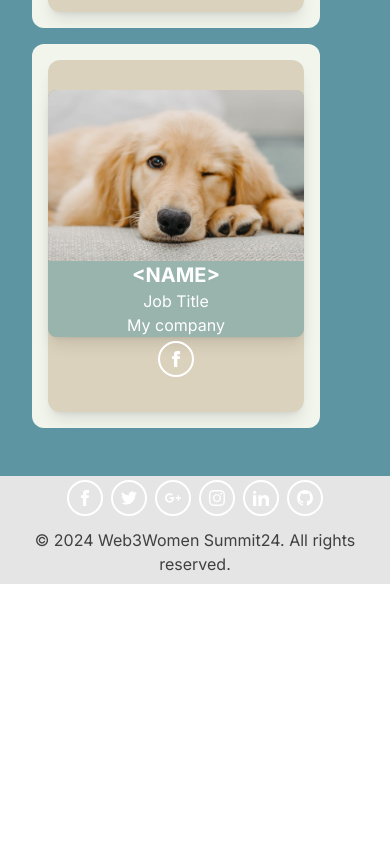
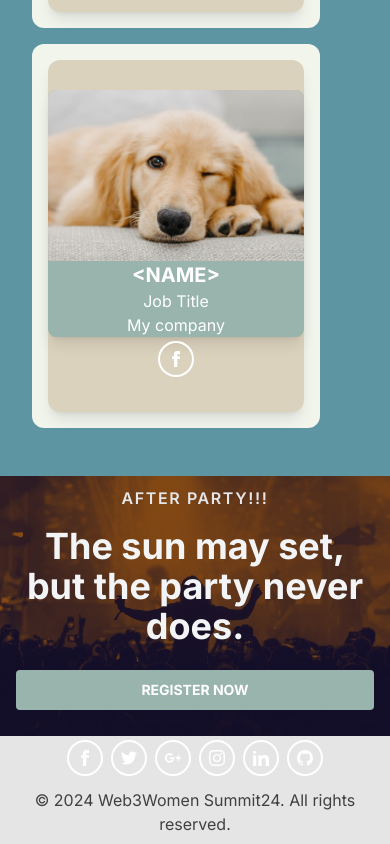
Before and after one commit to Mani007/w3w, a Next.js app: page / in a window 390 px wide. Shown: the part 5663-6507 px from the top of the page. Before the commit the page ends 6247 px from the top, so only its background shows below. Built offline with nearby package versions, Linux system fonts and the light colour scheme.

Commit message:
After party

```diff
--- /dev/null
+++ b/src/app/components/Afterparty.jsx
@@ -0,0 +1,37 @@
+'use client'
+import React from 'react'
+import Image from 'next/image'
+import afterparty from '../assets/afterparty.jpg'
+function Afterparty() {
+  return (
+   <>
+    <div className="w-full h-full relative flex ">
+        <Image src={afterparty}
+        sizes={['100vw', '100vh']}
+        alt="Afterparty web3women summit 2024"
+        className="w-full h-full relative"
+        />
+
+    <div className="absolute text-overlay flex items-center justify-center w-full h-full bg-gray-900 bg-opacity-50 py-12">
+      <div className="text-center">
+        <div className="container px-4 mx-auto">
+          <div className="max-w-4xl mx-auto text-center">
+            <span className="text-gray-200 font-semibold uppercase tracking-widest">After Party!!!</span>
+            <h2 className="mt-4 mb-6 text-4xl lg:text-5xl font-bold text-gray-100">The sun may set, but the party never does.</h2>
+            {/* <p className="max-w-3xl mx-auto mb-10 text-lg text-gray-300">
+              Lorem ipsum dolor, sit amet consectetur adipisicing elit. Laborum sit cum iure qui, nostrum at sapiente
+              ducimus.
+            </p> */}
+            <a className="inline-block w-full md:w-auto mb-4 md:mr-6 py-2 px-8 text-sm font-bold uppercase border-2 border-transparent bg-[#98B4AC] rounded hover:bg-gray-100 text-white transition duration-200"
+            target="_blank"
+              href="#">Register now</a>
+          </div>
+        </div>
+      </div>
+    </div>
+    </div>
+   </>
+  )
+}
+
+export default Afterparty
--- a/src/app/constants/index.js
+++ b/src/app/constants/index.js
@@ -11,8 +11,8 @@ export const navLinks = [
       title: "About",
     },
     {
-      id: "lineup",
-      title: "Lineups",
+      id: "Schedule",
+      title: "Schedule",
     },
     {
       id: "speakers",
--- a/src/app/page.js
+++ b/src/app/page.js
@@ -7,6 +7,7 @@ import ShiftingCountdown from "./components/Shiftingcountdown";
 import TiltCard from "./components/TiltCard";
 import VerticalAccordion from "./components/VerticalAccordion";
 import Speakers from "./components/Speakers";
+import Afterparty from "./components/Afterparty";
 
 export default function Home() {
   return (
@@ -18,6 +19,7 @@ export default function Home() {
       <VerticalAccordion/>
       {/* <TiltCard/> */}
       <Speakers/>
+      <Afterparty/>
       <Footer/>
   </>
   );
```
Also changed, not shown: src/app/assets/afterparty.jpg (added).
